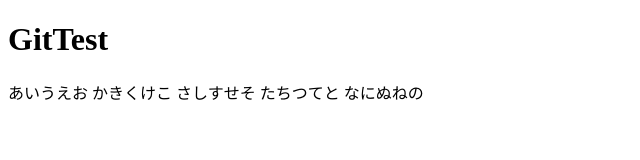
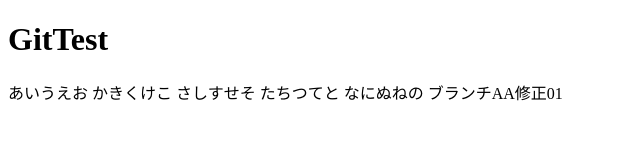
Before and after one commit to hokaris/firstTest, a plain HTML site: page index.html in a window 1280 px wide. Shown: the whole page, without its empty margins (0-640 px from the left). Drawn offline with Linux system fonts and the light colour scheme.

Commit message:
ブランチAA修正01

```diff
--- a/index.html
+++ b/index.html
@@ -11,5 +11,6 @@
 	さしすせそ
 	たちつてと
 	なにぬねの
+	ブランチAA修正01
 </body>
 </html>
```
